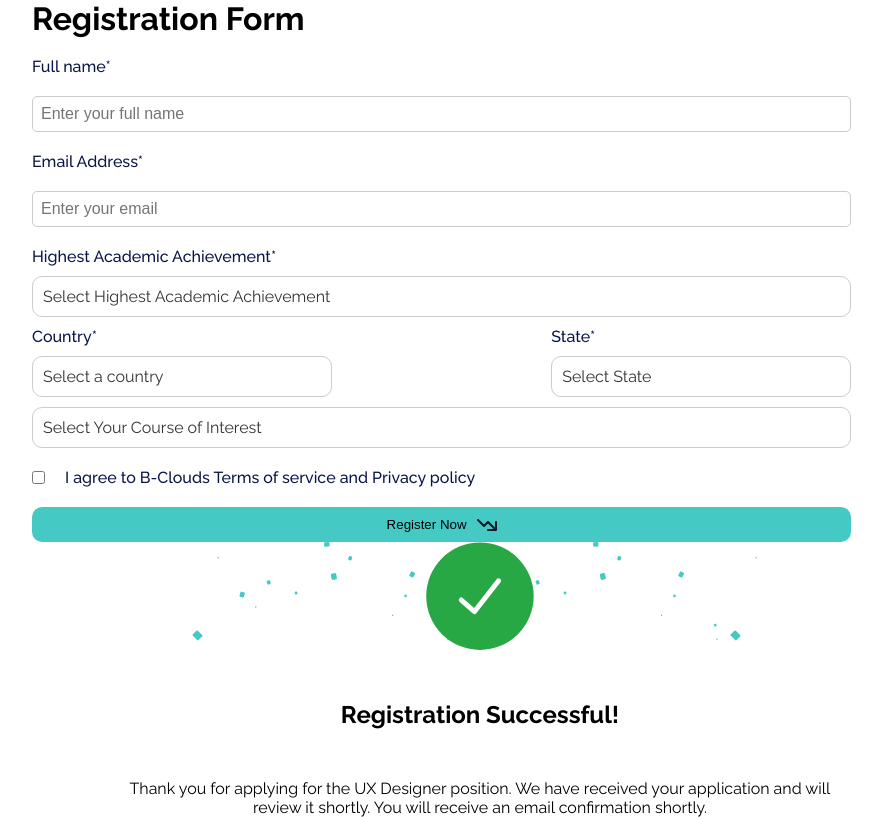
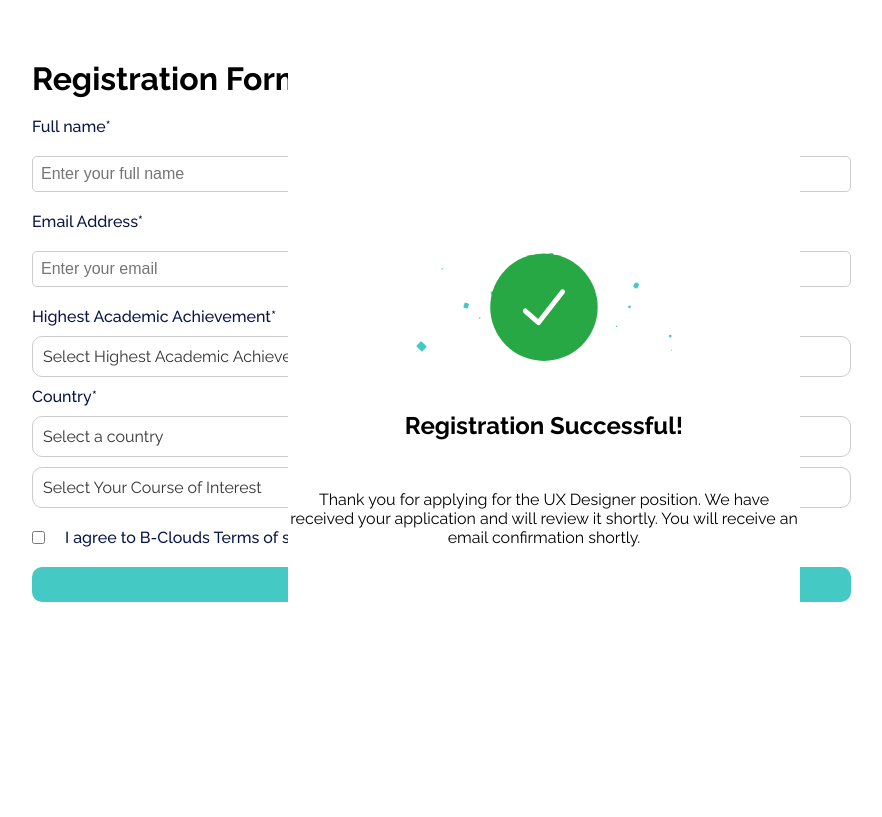
Before and after one commit to olayinka2003/B-cloud, a plain HTML site: page register.html in a window 1280 px wide. Both pictures are taken after a click on the button "Register Now". Shown: the whole page, without its empty margins (96-978 px from the left). Drawn offline with Linux system fonts and the light colour scheme.

Commit message:
second commit

```diff
--- a/register.css
+++ b/register.css
@@ -10,25 +10,30 @@ body {
   font-family: Raleway;
 }
 
+
+
 h1 {
   width: 80%;
   margin: auto;
+  margin-top: 60px;
 }
 
 label {
   color: rgba(9, 21, 71, 1);
   font-size: 16px;
   font-weight: 500;
+  text-align: start;
 }
 
 form {
   width: 80%;
   margin: auto;
-  margin: top;
   display: flex;
   flex-direction: column;
   margin-top: 20px;
   gap: 10px;
+  position: relative;
+  align-content: center;
 }
 
 form input {
@@ -326,13 +331,28 @@ form select {
 
 .success {
   background: rgba(255, 255, 255, 1);
-  width: 90%;
+  width: 40%;
   display: flex;
   justify-content: center;
   flex-direction: column;
   align-items: center;
   gap: 50px;
+  border-radius: 10px;
+  position: absolute; /* Make the success message overlay the form */
+  top: 0;
+  left: 0;
+  right: 0;
+  bottom: 0;
+  margin: auto;
+  z-index: 10; /* Ensure it appears above other content */
+  visibility: hidden; /* Initially hidden */
+  opacity: 0;
+  transition: opacity 0.3s ease, visibility 0.3s ease; /* Smooth fade-in effect */
+}
 
+.success.show {
+  visibility: visible; /* Display the success message */
+  opacity: 1; /* Fade it in */
 }
 
 .check {
@@ -347,8 +367,8 @@ form select {
 }
 
 .success p {
-  padding-left: 200px;
-  padding-right: 200px;
+  /* padding-left: 200px;
+  padding-right: 200px; */
   font-weight: 400;
   text-align: center;
 }
--- a/script.js
+++ b/script.js
@@ -326,8 +326,17 @@ dropdownState.addEventListener("click", () => {
 // Load states when the page is ready
 loadStates();
 
-const regBtn = document.querySelector(".registerBtn");
+const registerButton = document.querySelector(".registerBtn");
+const successMessage = document.querySelector(".success");
 
-const success = document.querySelector(".success");
+registerButton.addEventListener("click", (event) => {
+  event.preventDefault(); // Prevent form submission for demonstration
 
-const form = document.querySelector(".regForm");
+  // Show the success message
+  successMessage.classList.add("show");
+
+  // Hide the success message after 3 seconds (3000ms)
+  setTimeout(() => {
+    successMessage.classList.remove("show");
+  }, 3000);
+});
```
Also changed, not shown: courses.html (added, +11 -0 lines), index.html (+4 -4 lines), style.css (+4 -3 lines).
